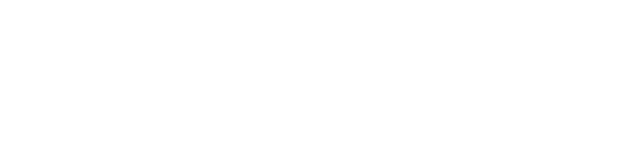
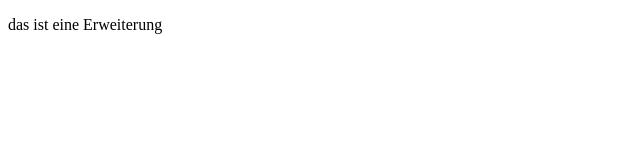
Before and after one commit to raspi-mh/src, a plain HTML site: page index.html in a window 1280 px wide. Shown: the whole page, without its empty margins (0-640 px from the left). Drawn offline with Linux system fonts and the light colour scheme.

Commit message:
zusätzliche erweiterung

```diff
--- a/index.html
+++ b/index.html
@@ -6,6 +6,6 @@
     <title>Document</title>
 </head>
 <body>
-
+    <p>das ist eine Erweiterung</p>
 </body>
 </html>
```
